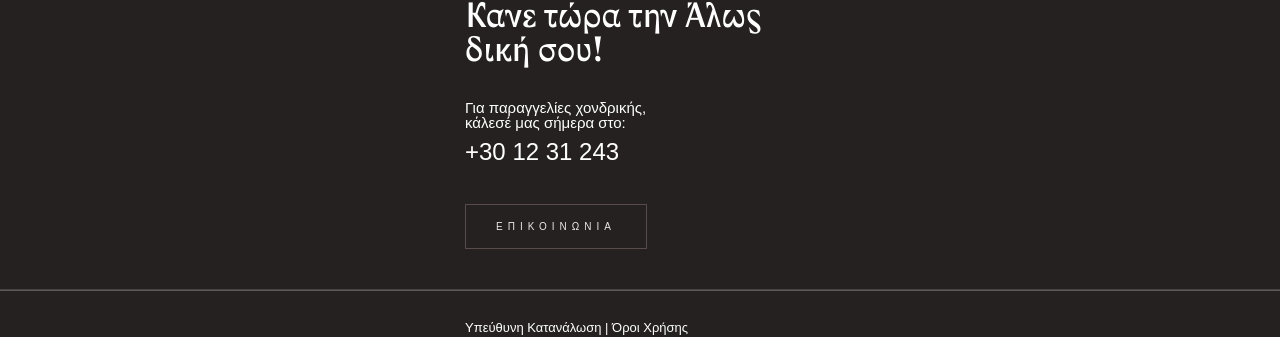
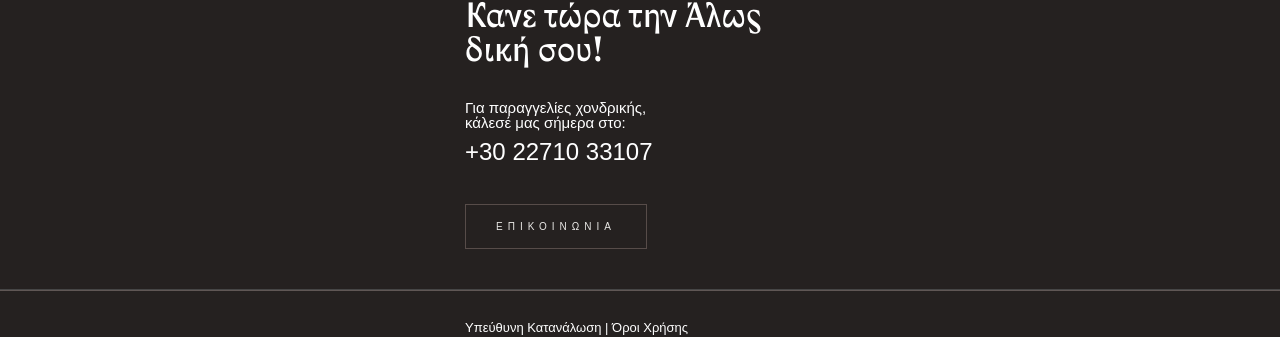
Before and after one commit to katsampukas/jekyll-alos-beer, a Jekyll site: the page built from index.html, in a window 1280 px wide and 900 px high, scrolled down 5217 px. Shown: the part 511-848 px from the top of the window. Built offline with Jekyll 4.4.1, drawn with Linux system fonts in a browser that asks for light colours; some web fonts are replaced.

Commit message:
Minor fix at home

```diff
--- a/_layouts/home.html
+++ b/_layouts/home.html
@@ -10,8 +10,8 @@ layout: default
   </div>
 </section>
 
-<section id=s2>
-  <div class="wrapper">
+<section id="s2">
+  <div class="wrapper cf">
     <p class="text-s2">
       Κάθε φιάλη κρύβει μέσα της μια μοναδική εμπειρία, χρησιμοποιώντας διαλεκτές βύνες και αρωματικούς λυκίσκους.
     </p>
@@ -107,7 +107,7 @@ layout: default
     <p>
       Για παραγγελίες χονδρικής, <br>
       κάλεσέ μας σήμερα στο:
-      <a href="tel:+301231243" class="tel">+30 12 31 243</a>
+      <a href="tel:+302271033107" class="tel">+30 22710 33107</a>
     </p>
     <a href="#" class="contact-btn">ΕΠΙΚΟΙΝΩΝΙΑ</a>
   </div>
```
